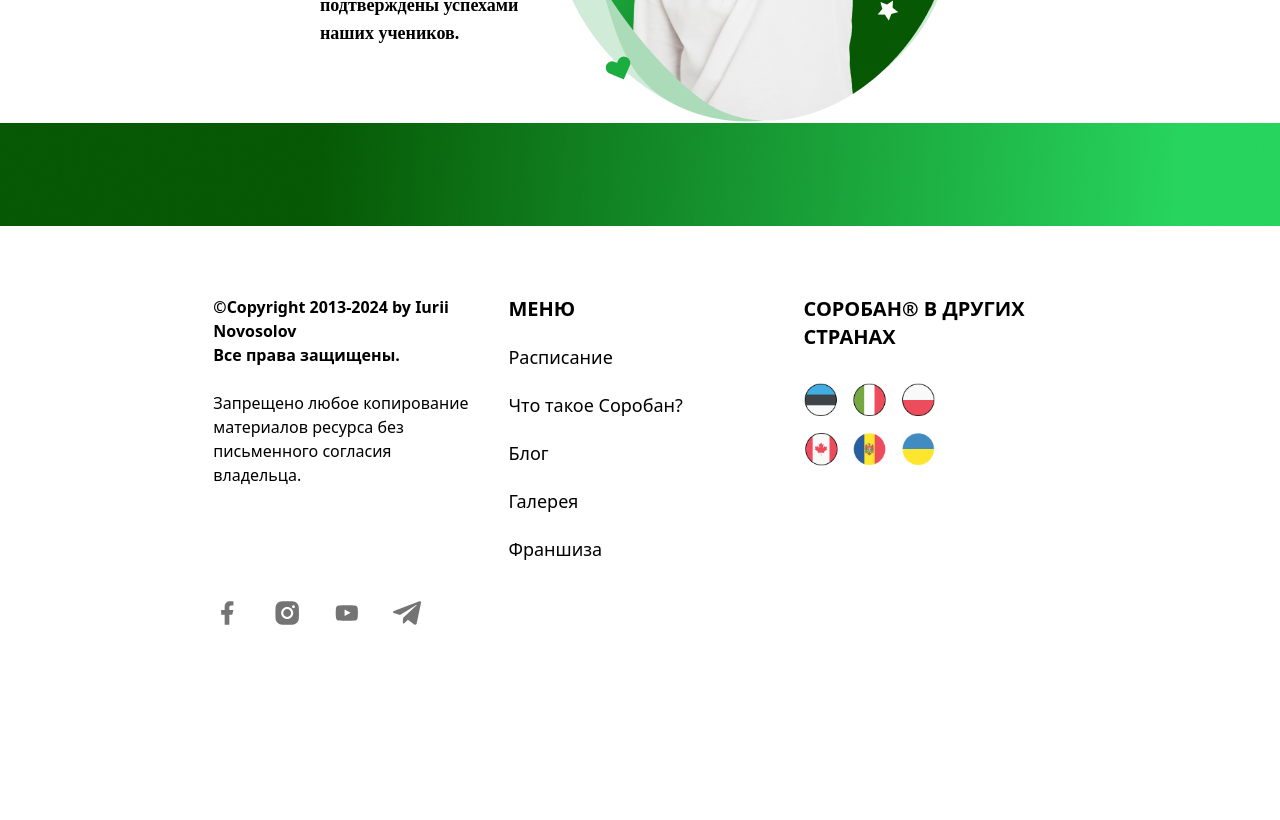
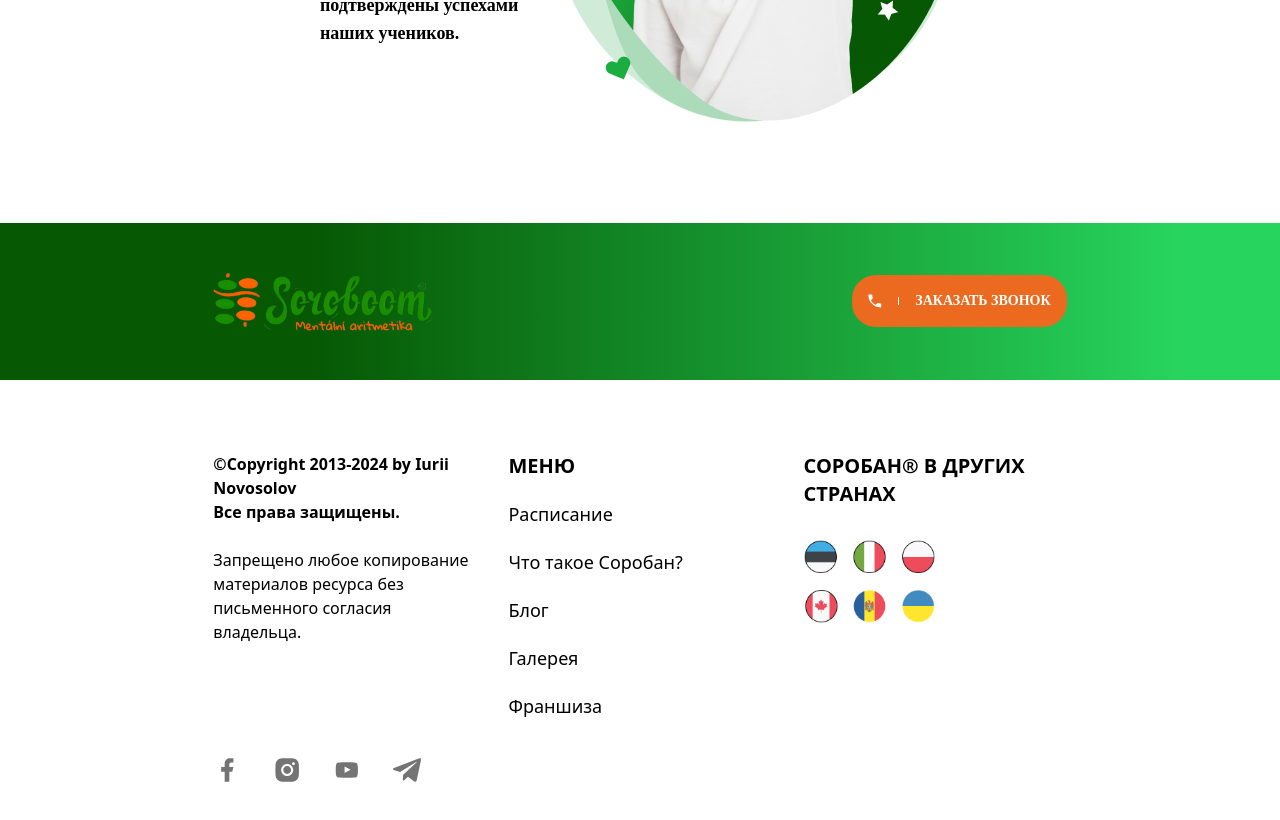
Before and after one commit to DanilaAnikin/Soroboom, a Vue app: page / in a window 1280 px wide. Shown: the part 7560-8380 px from the top of the page. Before the commit the page ends 8227 px from the top, so only its background shows below. Built offline with nearby package versions, Linux system fonts and the light colour scheme.

Commit message:
MobileFInished

```diff
--- a/src/components/Line.vue
+++ b/src/components/Line.vue
@@ -8,7 +8,4 @@ import LinePage from '../pages/LinePage.vue';
       <LinePage />
     </div>
   </div>
-  <div class="absolute z-[-1] mt-[-100px]">
-    <img class="sm:flex hidden" src="../assets/Line.png">
-  </div>
 </template>
--- a/src/pages/LinePage.vue
+++ b/src/pages/LinePage.vue
@@ -3,7 +3,7 @@ import Phone from '../icons/Phone.vue';
 </script>
 
 <template>
-  <div class="flex justify-between sm:w-8/12 w-full sm:flex-row flex-col items-center">
+  <div class="flex justify-between sm:hidden w-full sm:flex-row flex-col items-center">
     <div class="sm:hidden w-full flex items-center flex-col gap-10 py-6 bg-gradient-to-b from-[#065803] from-[36.33%] to-[#27D45D] to-[100%]">
       <img src="../assets/SoroboomLogo.png" >
       <div class="flex text-white items-center gap-4 p-4 rounded-3xl bg-[#EC6A1F] h-fit">
@@ -15,4 +15,16 @@ import Phone from '../icons/Phone.vue';
       </div>
     </div>
   </div>
+  <div class="sm:flex hidden w-full justify-center items-center py-12 bg-gradient-to-l from-[#27D45D] from-[7.98%] to-[#065803] to-[75.62%]">
+    <div class="w-8/12 flex justify-between items-center">
+      <img src="../assets/SoroboomLogo.png" >
+      <div class="flex text-white items-center gap-4 p-4 rounded-3xl bg-[#EC6A1F] h-fit">
+        <Phone :size="14" color="white" />
+        <div class="border-l border-white h-2"></div>
+        <div class="flex gap-1 items-center">
+          <span class="font-montserrat text-sm font-semibold">ЗАКАЗАТЬ ЗВОНОК</span>
+        </div>
+      </div>
+    </div>
+  </div>
 </template>
```
